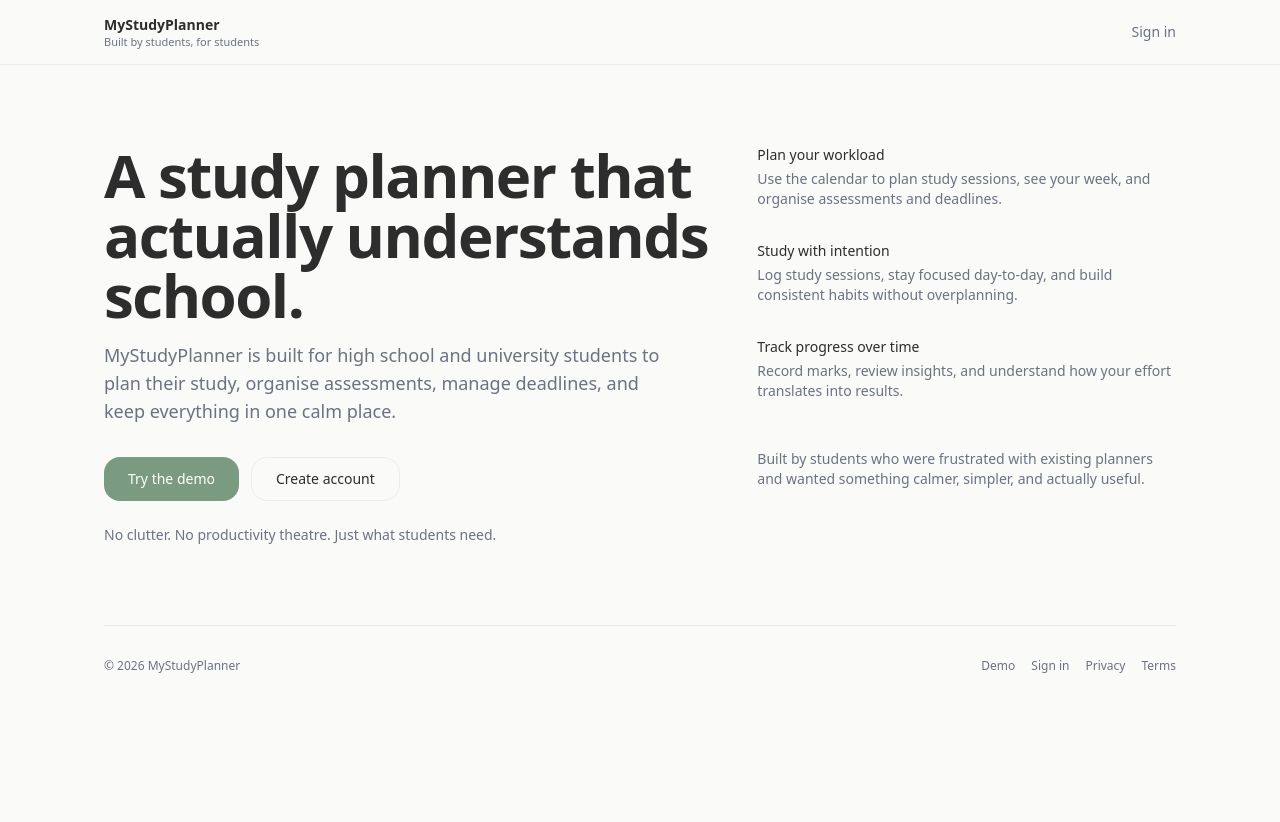
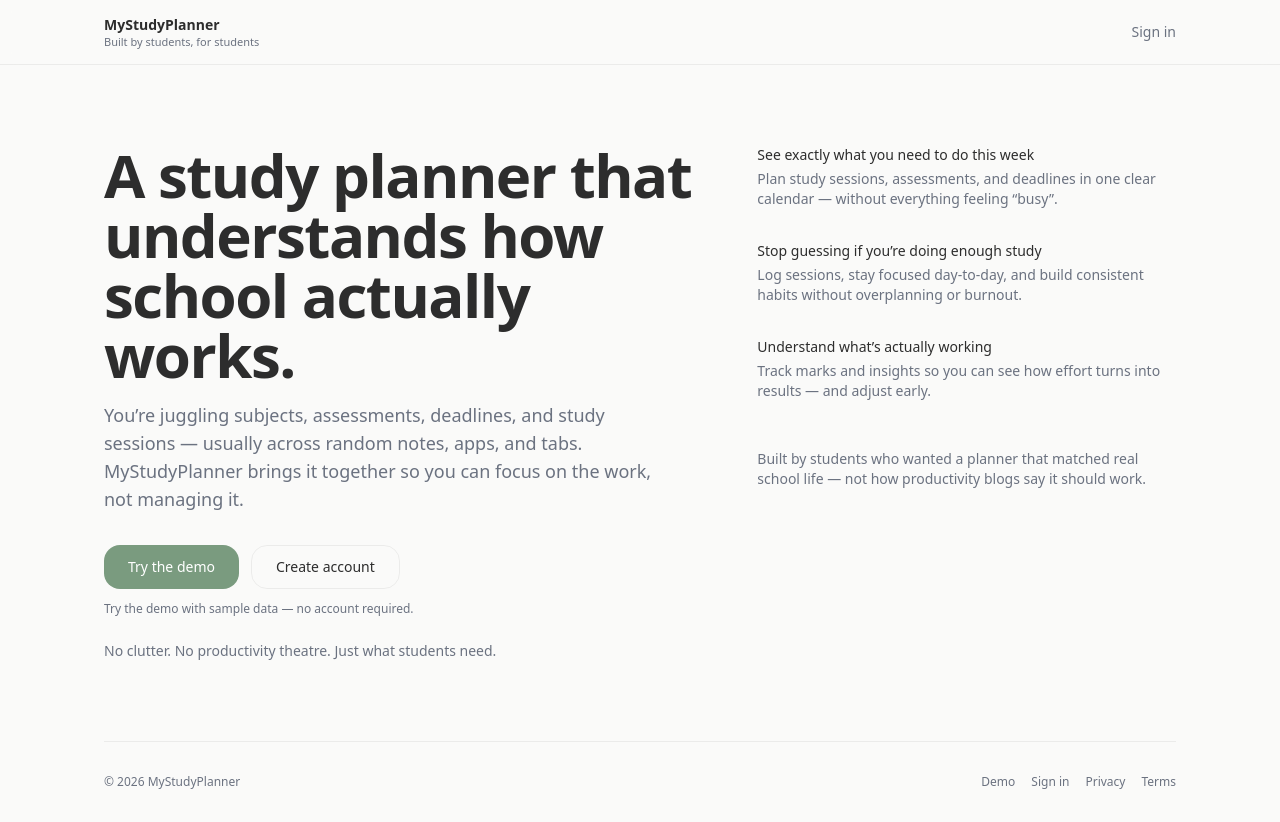
Before and after one commit to kaicrotty88/MyStudyPlanner, a Next.js app: page / in a window 1280 px wide. Before the commit the page ends 800 px from the top, so only its background shows below. Built offline with nearby package versions, Linux system fonts and the light colour scheme; no server answers.

Commit message:
landing page v10

```diff
--- a/app/page.tsx
+++ b/app/page.tsx
@@ -44,13 +44,14 @@ export default async function Page() {
             {/* Left */}
             <div className="md:col-span-7">
               <h1 className="text-4xl font-semibold tracking-tight text-foreground md:text-6xl">
-                A study planner that actually understands school.
+                A study planner that understands how school actually works.
               </h1>
 
               <p className="mt-4 max-w-xl text-base text-muted-foreground md:text-lg">
-                MyStudyPlanner is built for high school and university students
-                to plan their study, organise assessments, manage deadlines,
-                and keep everything in one calm place.
+                You’re juggling subjects, assessments, deadlines, and study
+                sessions — usually across random notes, apps, and tabs.
+                MyStudyPlanner brings it together so you can focus on the work,
+                not managing it.
               </p>
 
               <div className="mt-8 flex flex-wrap items-center gap-3">
@@ -69,51 +70,51 @@ export default async function Page() {
                 </Link>
               </div>
 
+              <p className="mt-3 text-xs text-muted-foreground">
+                Try the demo with sample data — no account required.
+              </p>
+
               <p className="mt-6 text-sm text-muted-foreground">
                 No clutter. No productivity theatre. Just what students need.
               </p>
             </div>
 
-            {/* Right – clear capability overview */}
+            {/* Right – outcome-focused overview */}
             <div className="md:col-span-5">
               <div className="space-y-8">
-                {/* Planning */}
                 <div>
                   <div className="text-sm font-medium text-foreground">
-                    Plan your workload
+                    See exactly what you need to do this week
                   </div>
                   <div className="mt-1 text-sm text-muted-foreground">
-                    Use the calendar to plan study sessions, see your week, and
-                    organise assessments and deadlines.
+                    Plan study sessions, assessments, and deadlines in one clear
+                    calendar — without everything feeling “busy”.
                   </div>
                 </div>
 
-                {/* Study */}
                 <div>
                   <div className="text-sm font-medium text-foreground">
-                    Study with intention
+                    Stop guessing if you’re doing enough study
                   </div>
                   <div className="mt-1 text-sm text-muted-foreground">
-                    Log study sessions, stay focused day-to-day, and build
-                    consistent habits without overplanning.
+                    Log sessions, stay focused day-to-day, and build consistent
+                    habits without overplanning or burnout.
                   </div>
                 </div>
 
-                {/* Progress */}
                 <div>
                   <div className="text-sm font-medium text-foreground">
-                    Track progress over time
+                    Understand what’s actually working
                   </div>
                   <div className="mt-1 text-sm text-muted-foreground">
-                    Record marks, review insights, and understand how your
-                    effort translates into results.
+                    Track marks and insights so you can see how effort turns
+                    into results — and adjust early.
                   </div>
                 </div>
 
-                {/* Credibility */}
                 <div className="pt-4 text-sm text-muted-foreground">
-                  Built by students who were frustrated with existing planners
-                  and wanted something calmer, simpler, and actually useful.
+                  Built by students who wanted a planner that matched real
+                  school life — not how productivity blogs say it should work.
                 </div>
               </div>
             </div>
```
